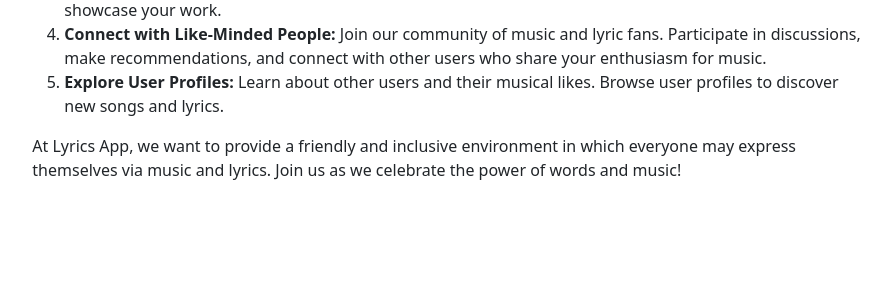
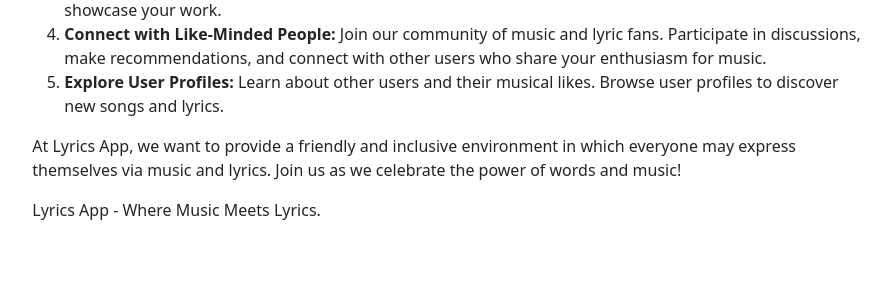
Before and after one commit to DeltaBash/Devops-Project, a Django app: page /about/ in a window 1280 px wide. Shown: the part 514-800 px from the top of the page, without its empty margins (193-1084 px from the left). Run offline with Django 4.2, Linux system fonts and the light colour scheme.

Commit message:
changes push for final deploying

```diff
--- a/lyricapp/templates/lyricapp/about.html
+++ b/lyricapp/templates/lyricapp/about.html
@@ -32,4 +32,6 @@
 
     <p>At Lyrics App, we want to provide a friendly and inclusive environment in which everyone may express themselves via music and lyrics. Join us as we celebrate the power of words and music!</p>
 
+    <p>Lyrics App - Where Music Meets Lyrics.</p>
+
 {% endblock content %}
```
